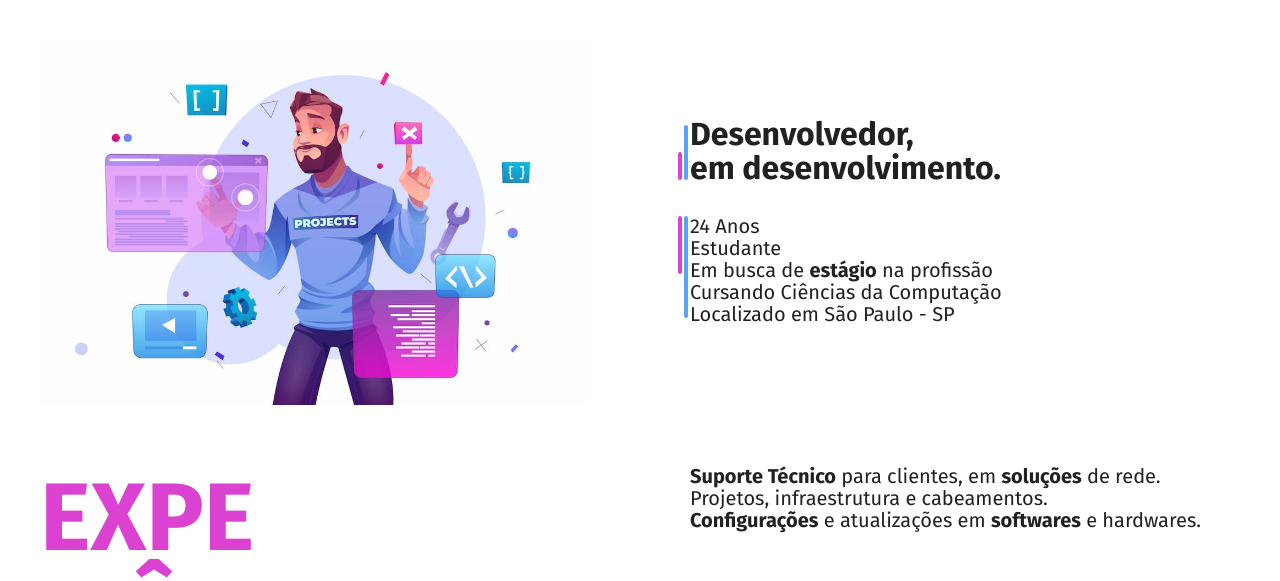
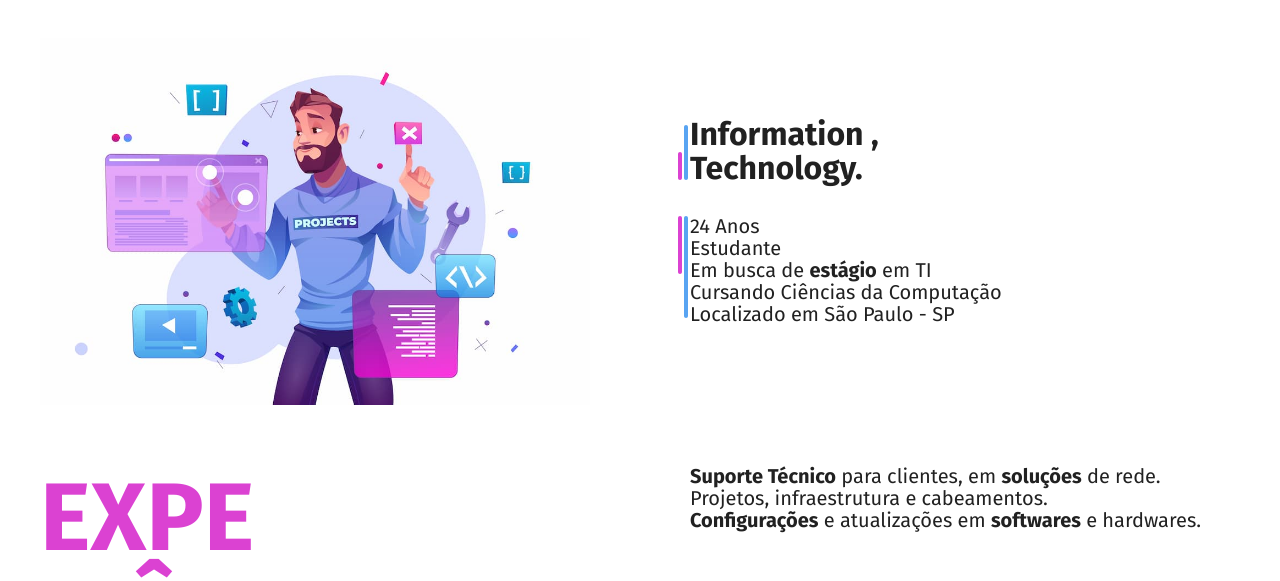
Before and after one commit to MateusLuzDev/MateusLuzDev.github.io, a plain HTML site: page index.html in a window 1280 px wide. Shown: the part 171-752 px from the top of the page. Drawn offline with Linux system fonts and the light colour scheme.

Commit message:
Update index.html

```diff
--- a/index.html
+++ b/index.html
@@ -27,11 +27,11 @@
   <main class="introducao">
     <img src="/img/imagem.jpg" alt="Desenvolvedor">
     <div>
-      <h1>Desenvolvedor,<br>
-        em desenvolvimento.</h1>
+      <h1>Information ,<br>
+        Technology.</h1>
       <p>24 Anos<br>
         Estudante<br>
-        Em busca de <strong>estágio</strong> na profissão<br>
+        Em busca de <strong>estágio</strong> em TI<br>
         Cursando Ciências da Computação<br>
         Localizado em São Paulo - SP </p>
     </div>
```
